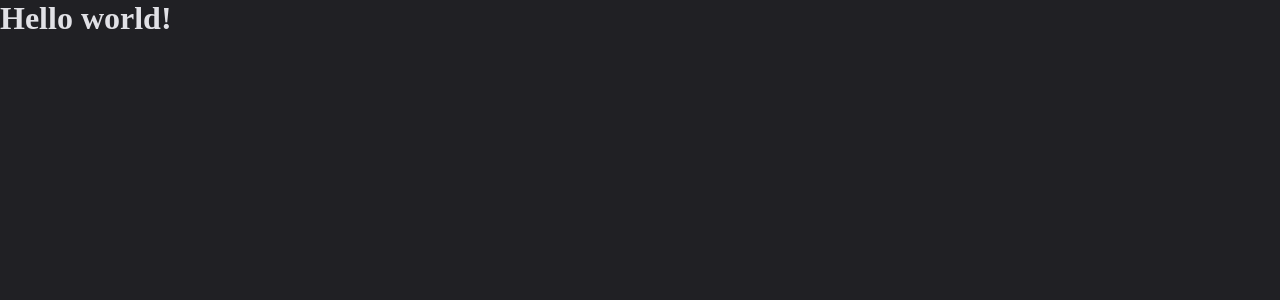
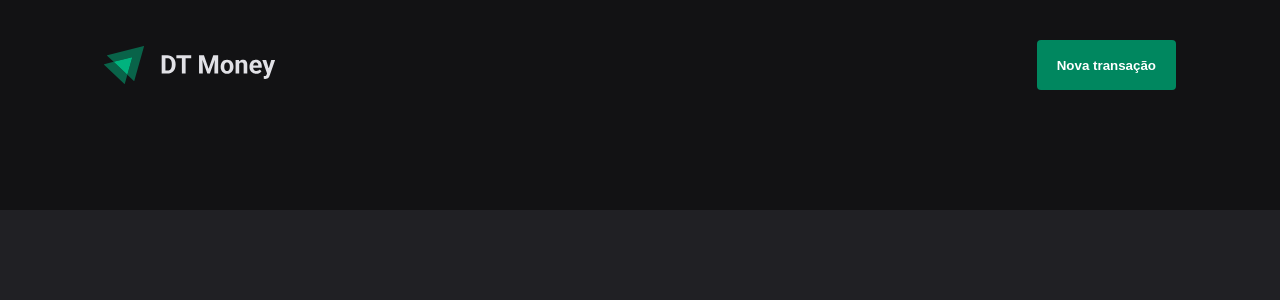
Before and after one commit to vivianequeiroz/dt-money, a React (Vite) app: page / in a window 1280 px wide. Shown: the top 300 px of the page. Built offline with nearby package versions, Linux system fonts and the light colour scheme.

Commit message:
feat: add header

```diff
--- a/src/App.tsx
+++ b/src/App.tsx
@@ -1,12 +1,13 @@
 import { ThemeProvider } from 'styled-components';
 import { defaultTheme } from './styles/themes/default';
 import { GlobalStyle } from './styles/global';
+import { Transactions } from './pages/Transactions';
 
 export function App() {
   return (
     <ThemeProvider theme={defaultTheme}>
       <GlobalStyle />
-      <h1> Hello world!</h1>
+      <Transactions/>
     </ThemeProvider>
   )
 }
--- /dev/null
+++ b/src/components/Header/index.tsx
@@ -0,0 +1,14 @@
+import { HeaderContainer, HeaderContent, NewTransactionButton } from './styles';
+
+import logoImg from '../../assets/logo.svg'
+
+export function Header() {
+  return (
+    <HeaderContainer>
+      <HeaderContent>
+        <img src={logoImg} alt="" />
+        <NewTransactionButton>Nova transação</NewTransactionButton>
+      </HeaderContent>
+    </HeaderContainer>
+  );
+}
--- /dev/null
+++ b/src/components/Header/styles.ts
@@ -0,0 +1,33 @@
+import { styled } from 'styled-components';
+
+export const HeaderContainer = styled.header`
+  background-color: ${props => props.theme['gray-900']};
+  padding: 2.5rem 0 7.5rem;
+`
+
+export const HeaderContent = styled.div`
+  width: 100%;
+  max-width: 1120px;
+  margin: 0 auto;
+  padding: 0 1.5rem;
+
+  display: flex;
+  justify-content: space-between;
+  align-items: center;
+`
+
+export const NewTransactionButton = styled.button`
+  height: 50px;
+  border: 0;
+  background: ${props => props.theme['green-500']};
+  color: ${props => props.theme.white};
+  font-weight: bold;
+  padding: 0 1.25rem;
+  border-radius: 4px;
+  cursor: pointer;
+
+  &:hover {
+    background: ${props => props.theme['green-700']};
+    transition: background-color 0.2s
+  }
+`
--- a/src/pages/Transactions/index.tsx
+++ b/src/pages/Transactions/index.tsx
@@ -0,0 +1,5 @@
+import { Header } from '../../components/Header';
+
+export function Transactions() {
+  return <div><Header/></div>
+}
```
Also changed, not shown: src/pages/Transactions/styles.ts (added).
